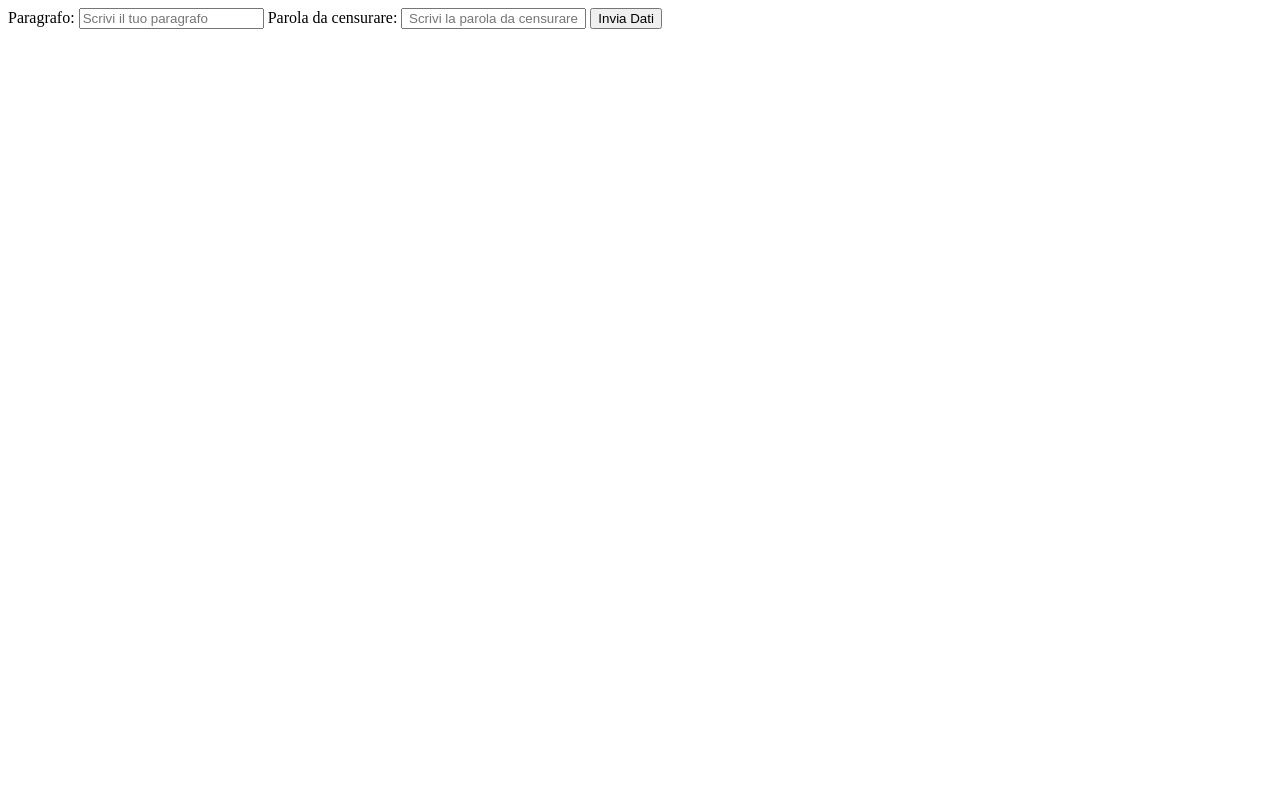
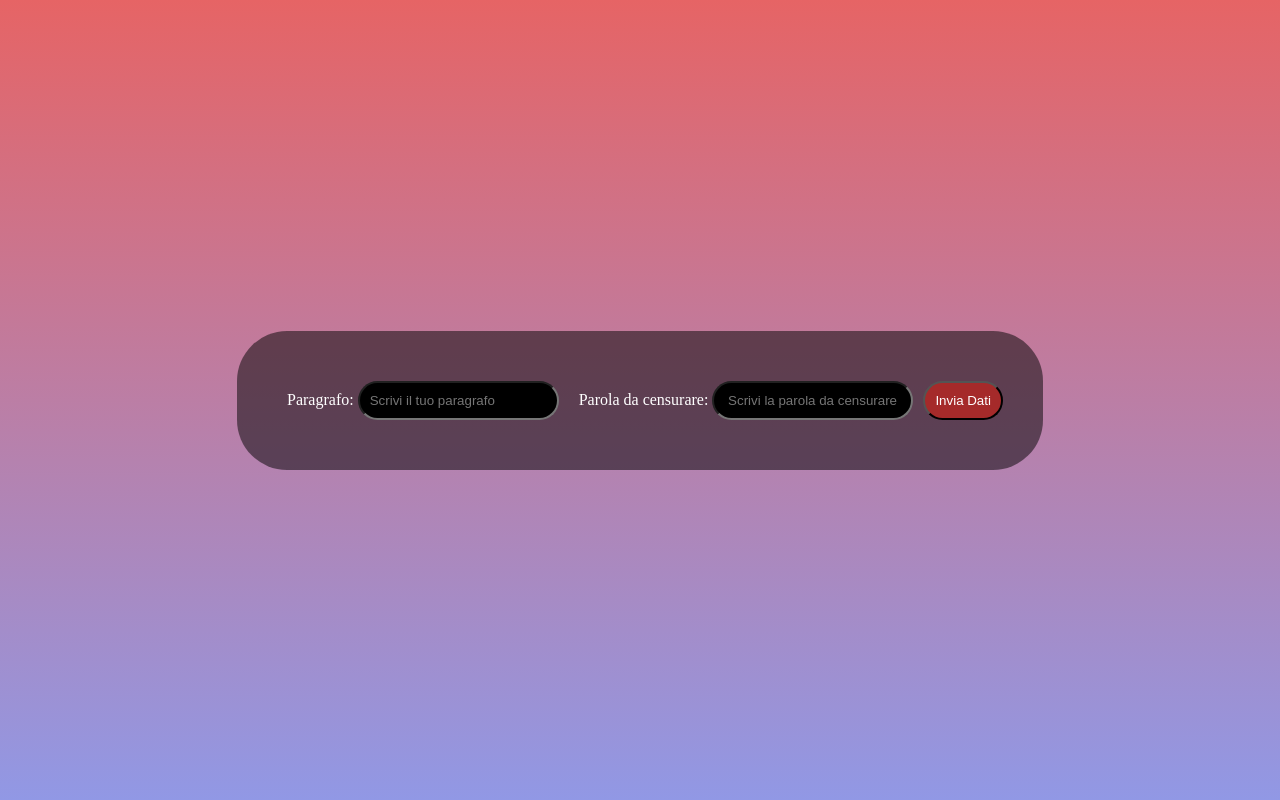
Before and after one commit to MicheleSantoro20/php-badwords, a PHP site: page / in a window 1280 px wide. Run offline with PHP 8.4, Linux system fonts and the light colour scheme.

Commit message:
Aggiunte stilizzazioni grafiche

```diff
--- a/index.php
+++ b/index.php
@@ -5,17 +5,27 @@
     <meta http-equiv="X-UA-Compatible" content="IE=edge">
     <meta name="viewport" content="width=device-width, initial-scale=1.0">
     <title>Badwords</title>
+    <link rel="stylesheet" href="./style.css">
 </head>
 <body>
+    <div class="container">
         <form action="./receive.php" method="GET">
 
+            <div>
                 <label for="paragraph">Paragrafo:</label>
                 <input type="text" placeholder="Scrivi il tuo paragrafo" name="paragraph">
+            </div>
+
+            <div>
                 <label for="censured">Parola da censurare:</label>
                 <input type="text" placeholder=" Scrivi la parola da censurare" name="censured">
+            </div>
+
 
             <button type="submit">Invia Dati</button>
 
         </form>
+    </div>
+
 </body>
 </html>
--- /dev/null
+++ b/style.css
@@ -0,0 +1,52 @@
+* {
+    padding: 0;
+    margin: 0;
+    box-sizing: border-box;
+}
+input {
+  background-color: black;
+  color: white;
+  padding: 10px;
+  border-radius: 20px;
+}
+input, textarea {
+  background-color: black;
+  color: white;
+  padding: 10px;
+  border-radius: 20px;
+}
+body {
+    background: linear-gradient(#e66465, #9198e5);
+    height: 100vh;
+    width: 100vw;
+    display: flex;
+    justify-content: center;
+    align-items: center;
+}
+div {
+    padding: 10px;
+}
+button {
+background-color: brown;
+padding: 10px;
+border-radius: 40px;
+color: white;
+}
+button:active {
+    background-color: rgb(82, 26, 26);
+    color: rgb(197, 171, 231);
+}
+.container {
+    background-color: rgba(0, 0, 0, 0.5);
+    border-radius: 50px;
+    padding: 40px;
+}
+form {
+    display: flex;
+    justify-content: center;
+    align-items: center;
+    color: white;
+}
+span {
+    color: red;
+}
```
Also changed, not shown: receive.php (+9 -5 lines). Lines whose indentation alone changed are shown as unchanged.
